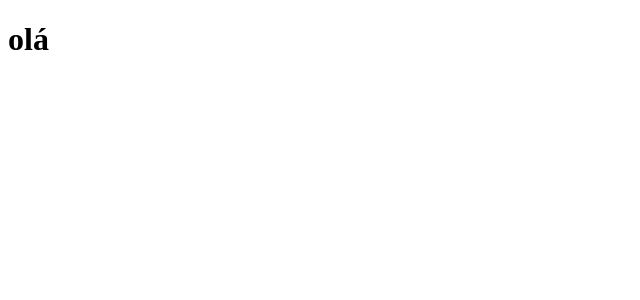
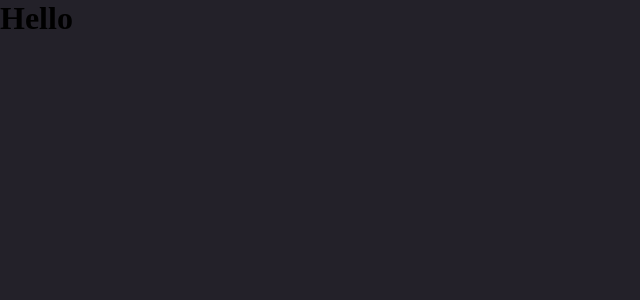
Before and after one commit to Dev-JoaoVictor/portifolio-daniela, a React (Vite) app: page / in a window 1280 px wide. Shown: the top 300 px of the page, without its empty margins (0-640 px from the left). Built offline with nearby package versions, Linux system fonts and the light colour scheme.

Commit message:
configurações iniciais

```diff
--- a/package.json
+++ b/package.json
@@ -11,7 +11,8 @@
   },
   "dependencies": {
     "react": "^18.2.0",
-    "react-dom": "^18.2.0"
+    "react-dom": "^18.2.0",
+    "styled-components": "^5.3.11"
   },
   "devDependencies": {
     "@types/react": "^18.0.37",
--- a/src/App.jsx
+++ /dev/null
@@ -1,5 +0,0 @@
-export function App() {
-  return <h1>olá</h1>;
-}
-
-export default App;
--- a/src/main.jsx
+++ b/src/main.jsx
@@ -1,9 +1,15 @@
-import React from 'react'
-import ReactDOM from 'react-dom/client'
-import App from './App.jsx'
+import React from "react";
+import ReactDOM from "react-dom/client";
+import { ThemeProvider } from "styled-components";
+import  GlobalStyle  from "./styles/global";
+import  theme  from "./styles/theme";
+import { Home } from "./pages/Home";
 
-ReactDOM.createRoot(document.getElementById('root')).render(
+ReactDOM.createRoot(document.getElementById("root")).render(
   <React.StrictMode>
-    <App />
-  </React.StrictMode>,
-)
+    <ThemeProvider theme={theme}>
+      <GlobalStyle/>
+      <Home />
+    </ThemeProvider>
+  </React.StrictMode>
+);
--- /dev/null
+++ b/src/pages/Home/index.jsx
@@ -0,0 +1,10 @@
+import { Container } from "./styles";
+
+export function Home() {
+  return (
+    <Container>
+      <h1>Hello</h1>
+    </Container>
+  )
+
+}
--- /dev/null
+++ b/src/pages/Home/styles.js
@@ -0,0 +1,5 @@
+import styled from "styled-components";
+
+export const Container = styled.div`
+
+`;
--- /dev/null
+++ b/src/styles/global.js
@@ -0,0 +1,28 @@
+import { createGlobalStyle } from "styled-components";
+
+export default createGlobalStyle`
+  * {
+    margin: 0;
+    padding: 0;
+    box-sizing: border-box;
+  }
+
+  body {
+    background-color: ${({ theme }) => theme.COLORS.BACKGROUND_900};
+
+    -webkit-font-smoothing: antialiased;
+  }
+
+  a {
+    text-decoration: none;
+  }
+
+  button, a {
+    cursor: pointer;
+    transition: filter 0.2s;
+  }
+
+  button:hover, a:hover {
+    filter: brightness(0.9);
+  }
+`;
--- /dev/null
+++ b/src/styles/theme.js
@@ -0,0 +1,15 @@
+export default {
+  COLORS: {
+    BACKGROUND_900: "#232129",
+    BACKGROUND_800: "#312E38",
+    BACKGROUND_700: "#3E3B47",
+
+    WHITE: "#F4EDE8",
+    ORANGE: "#FF9000",
+
+    GRAY_100: "#999591",
+    GRAY_300: "#666360",
+
+    RED: "#FF002E"
+  }
+}
```
Also changed, not shown: 1 other file (tests, documents, lock files or other folders).
